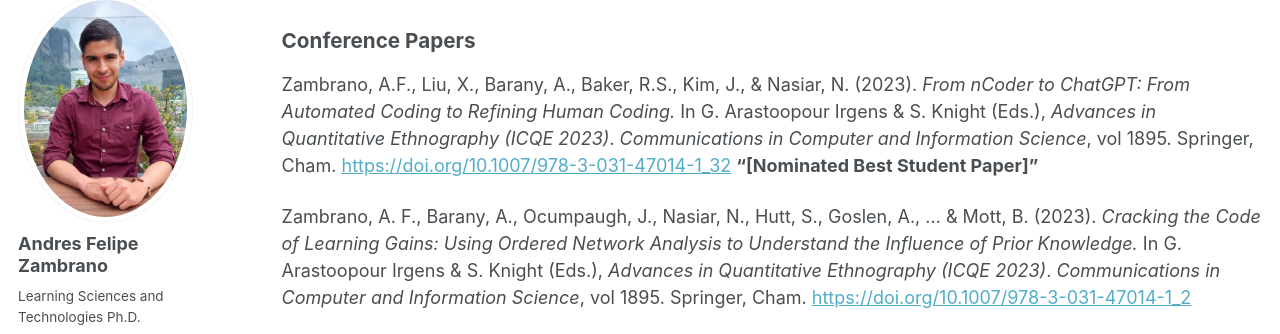
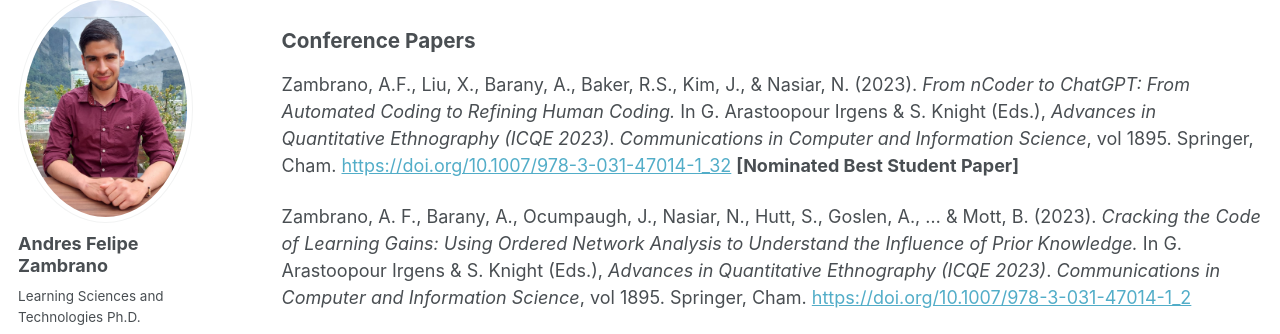
Before and after one commit to afzambrano/afzambrano.github.io, a Jekyll site: the page built from _pages/publications.md, in a window 1280 px wide and 900 px high, scrolled down 505 px. Shown: the part 105-439 px from the top of the window. Built offline with Jekyll 4.4.1, drawn with Linux system fonts in a browser that asks for light colours; some web fonts are replaced; a script that is not in the unit is left out.

```diff
--- a/_pages/publications.md
+++ b/_pages/publications.md
@@ -36,7 +36,7 @@ Zambrano, A.F., Liu, X., Barany, A., Baker, R.S., Kim, J., & Nasiar, N. (2023).
 In G. Arastoopour Irgens & S. Knight (Eds.), <i>Advances in Quantitative Ethnography (ICQE 2023)</i>.
 <i>Communications in Computer and Information Science</i>, vol 1895. Springer, Cham.
 <a href="https://doi.org/10.1007/978-3-031-47014-1_32">https://doi.org/10.1007/978-3-031-47014-1_32</a>
-<b>"[Nominated Best Student Paper]"</b>
+<b>[Nominated Best Student Paper]</b>
 
 Zambrano, A. F., Barany, A., Ocumpaugh, J., Nasiar, N., Hutt, S., Goslen, A., ... & Mott, B. (2023).
 <i>Cracking the Code of Learning Gains: Using Ordered Network Analysis to Understand the Influence of Prior Knowledge.</i>
```
